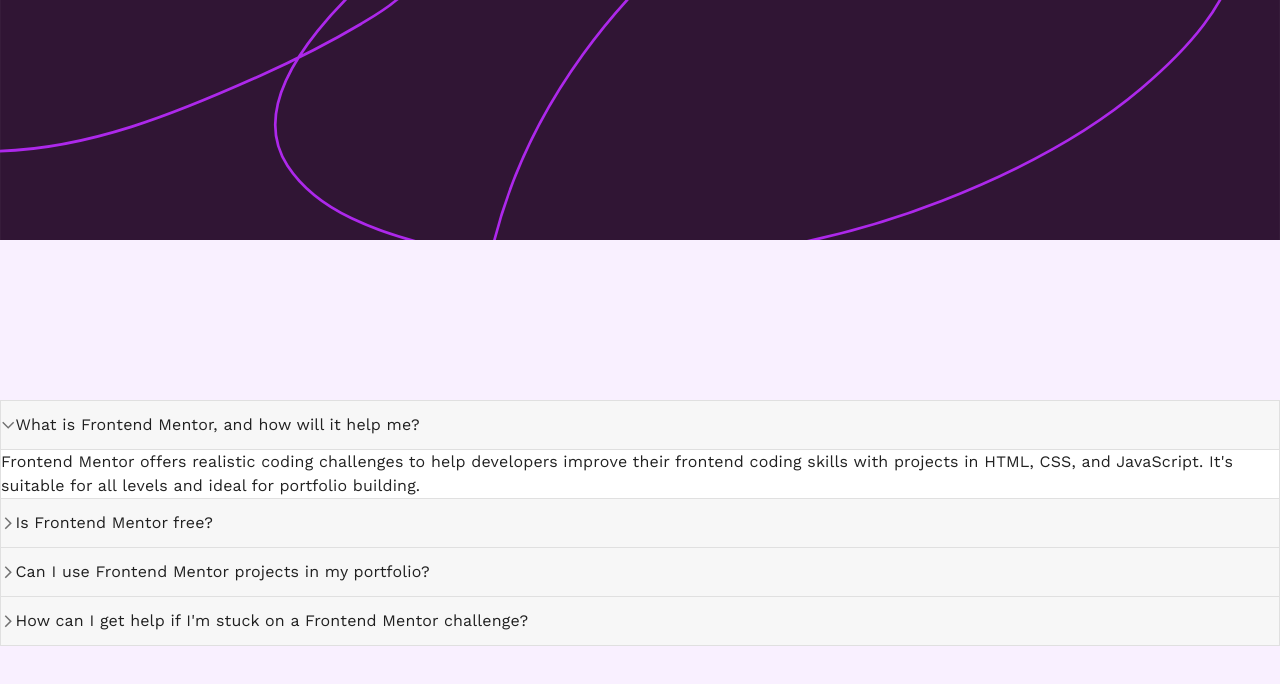
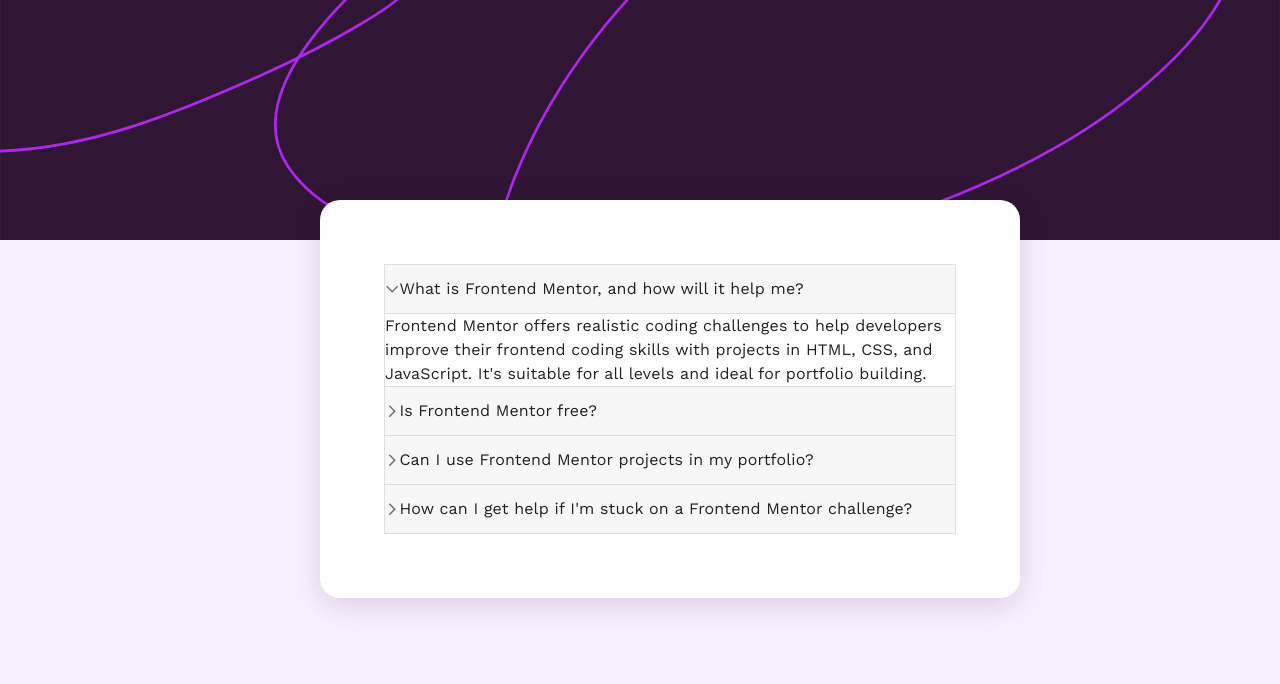
Before and after one commit to ensarokumus/fm-faq-accordion-main, a React (Vite) app: page / in a window 1280 px wide. Shown: the top 684 px of the page. Built offline with nearby package versions, Linux system fonts and the light colour scheme.

Commit message:
Add modal box to the app

```diff
--- a/src/App.jsx
+++ b/src/App.jsx
@@ -45,11 +45,20 @@
             backgroundSize: "cover",
           }}
         />
-        <Box sx={{
-          position: "absolute",
-          top: "400px",
-        }}>
-          <FaqAccordion/>
+        <Box
+          sx={{
+            position: "absolute",
+            top: "25%",
+            left: "25%",
+            width: 700,
+            margin: "0 auto",
+            padding: "4rem",
+            backgroundColor: "hsl(0, 0%, 100%)",
+            borderRadius: 5,
+            boxShadow: 'hsla(292, 42%, 14%, 15%) 0px 7px 29px 0px',
+          }}
+        >
+          <FaqAccordion sx={{ spacing: 10 }} />
         </Box>
       </Container>
     </ThemeProvider>
```
